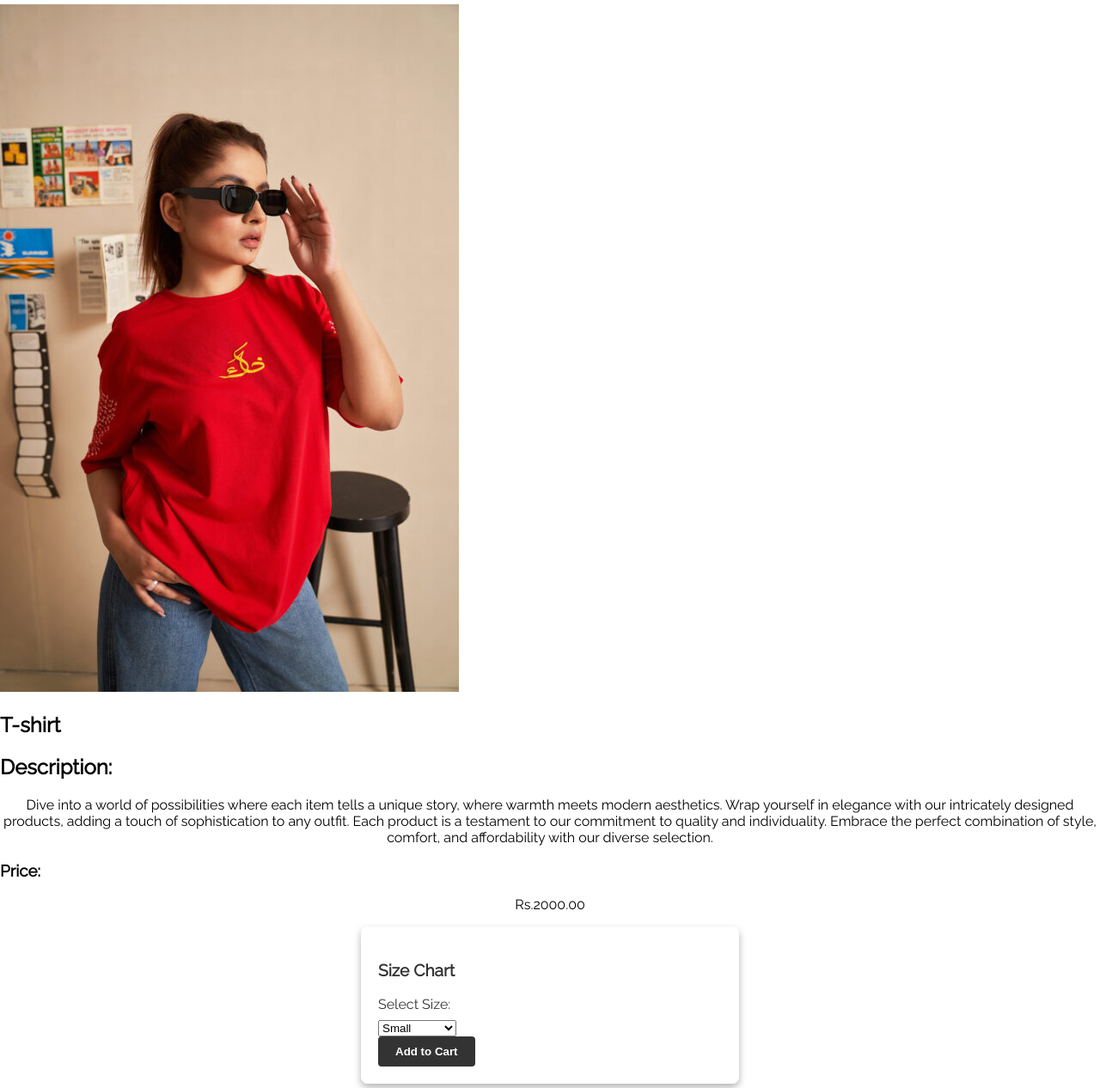
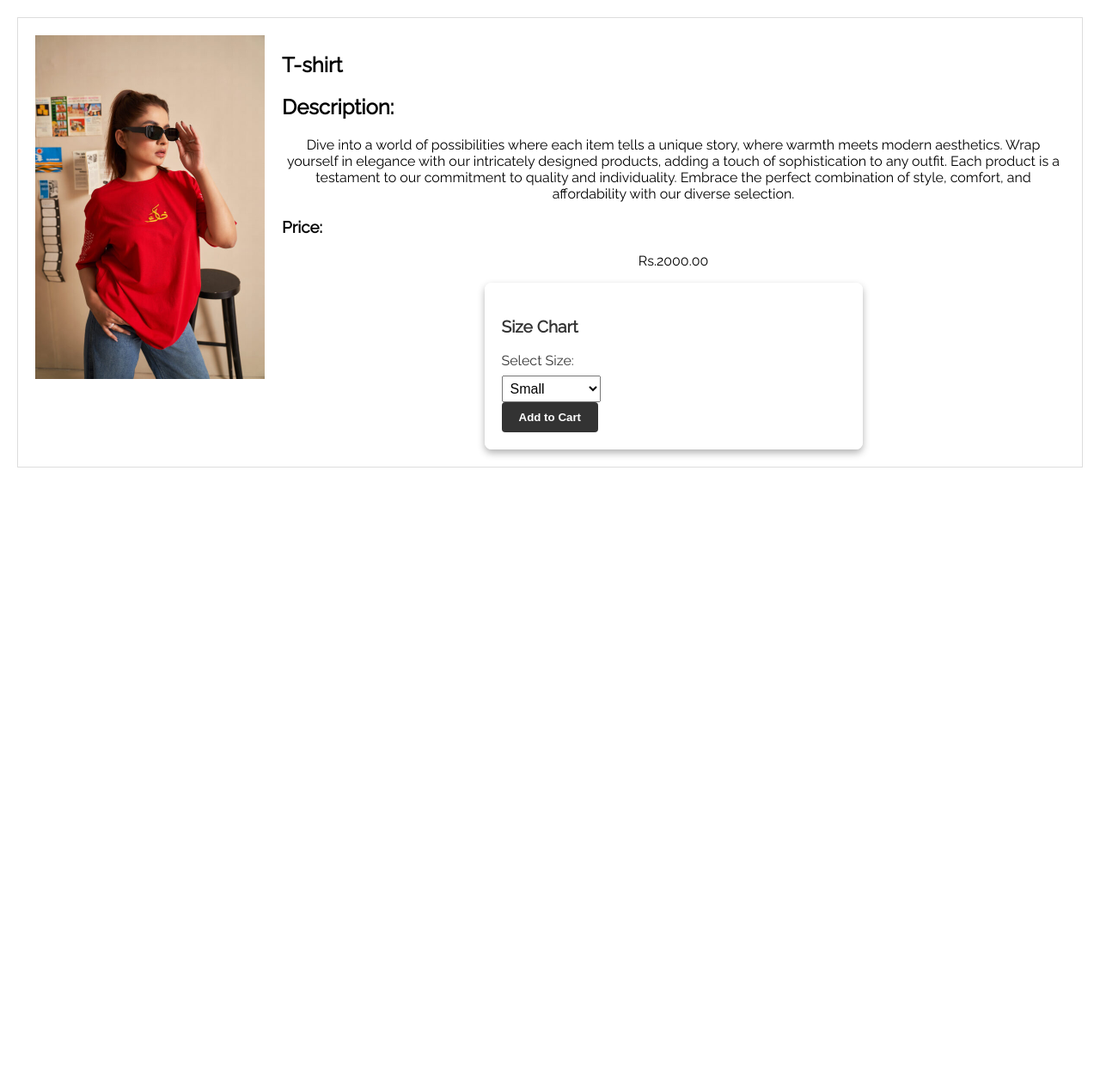
Before and after one commit to HamdaGit/djangorepo-1, a Django app: page /home/detail/1/ in a window 1280 px wide. Shown: the whole page at 86% size. After the commit the page ends 544 px from the top, so only its background shows below. Run offline with Django 4.2, Linux system fonts and the light colour scheme; data comes from the database, SQL or seed files in the repository; both versions use the stored data as it was after the commit.

Commit message:
djangorepo

```diff
--- a/khaksaar/account/templates/login.html
+++ b/khaksaar/account/templates/login.html
@@ -2,7 +2,8 @@
 {% load static %}
 {% block content %}
       <h1>Login</h1>
-    <form>
+      <form  action="{% url 'Account:login' %}" method="post">
+        {% csrf_token %}
         <label for="username">Username:</label>
         <input type="text" id="username" name="username" required><br>
 
@@ -11,6 +12,6 @@
 
         <button type="submit"><a href="{% url 'home' %}">Login</a></button>
     </form>
-      <p>Don't have an account? <a href="{% url 'Account:login' %}"  class="login-pg">Sign Up</a></p>
+      <p>Don't have an account? <a href="{% url 'Account:signup' %}"  class="login-pg">Sign Up</a></p>
 
     {% endblock %}
--- a/khaksaar/assets/style.css
+++ b/khaksaar/assets/style.css
@@ -228,16 +228,36 @@ a:hover {
 /* Styles for the product detail page */
 .product-detail {
     display: flex;
+    justify-content: space-between;
+    margin: 20px;
     padding: 20px;
-    border: 1px solid #ccc;
+    border: 1px solid #ddd;
 }
-
-
+.yc{
+    margin-top: 70px;
+    margin-bottom: 30px;
+}
+.cs{
+    text-align: center;
+    color: #333;
+}
+.cs a {
+    color: lightskyblue;
+}
 .product-info {
+    flex: 1;
     margin-left: 20px;
 }
 .size-chart {
     margin-top: 20px;
+}
+label {
+    font-size: 16px;
+}
+
+select {
+    font-size: 16px;
+    padding: 5px;
 }
 .size-chart h3 {
     font-size: 1.2em;
@@ -263,11 +283,18 @@ a:hover {
     font-size: 1.6em;
     margin-right: 5px;
 }
+.fas{
+    font-size: 1.6em;
+    margin-right: 5px;
+}
+
+
 .product-image img {
     width: 100%;
     height: auto;
     max-height: 400px;
     object-fit: cover;
+
  }
 .size-chart button {
     background: none;
--- a/khaksaar/khaksaar/settings.py
+++ b/khaksaar/khaksaar/settings.py
@@ -126,6 +126,7 @@ STATIC_URL = 'static/'
 STATICFILES_DIRS = [
     BASE_DIR / "assets",
 ]
+STATIC_ROOT = os.path.join(BASE_DIR, 'staticfiles')
 MEDIA_URL = 'media/'
 MEDIA_ROOT = os.path.join(BASE_DIR, 'media')
 
--- a/khaksaar/products/templates/productdetails.html
+++ b/khaksaar/products/templates/productdetails.html
@@ -1,13 +1,12 @@
-
 {% extends "master.html" %}
 {% load static %}
 {% block content %}
 
-    <div class=“product-detail”>
-        <div class=“product-image”>
+    <div class="product-detail">
+        <div class="product-image">
             <img id="productImage" src="{{ product.image.url }}" alt="{{ product.name }}">
         </div>
-        <div class=“product-info”>
+        <div class="product-info">
             <h2 id="productName">{{ product.name }}</h2>
             <h2>Description:</h2><p> Dive into a world of possibilities where each item tells a unique story, where warmth meets modern aesthetics. Wrap yourself in elegance with our intricately designed products, adding a touch of sophistication to any outfit. Each product is a testament to our commitment to quality and individuality. Embrace the perfect combination of style, comfort, and affordability with our diverse selection.</p>
             <h3>Price:</h3><p id="productPrice">Rs.{{ product.price }}</p>
```
Also changed, not shown: khaksaar/account/views.py (+6 -5 lines), khaksaar/cart/templates/cart.html (+6 -3 lines), khaksaar/cart/views.py (+7 -4 lines), khaksaar/cart/migrations/0004_alter_cart_session_id_alter_cartitem_product.py (added), khaksaar/db.sqlite3.
